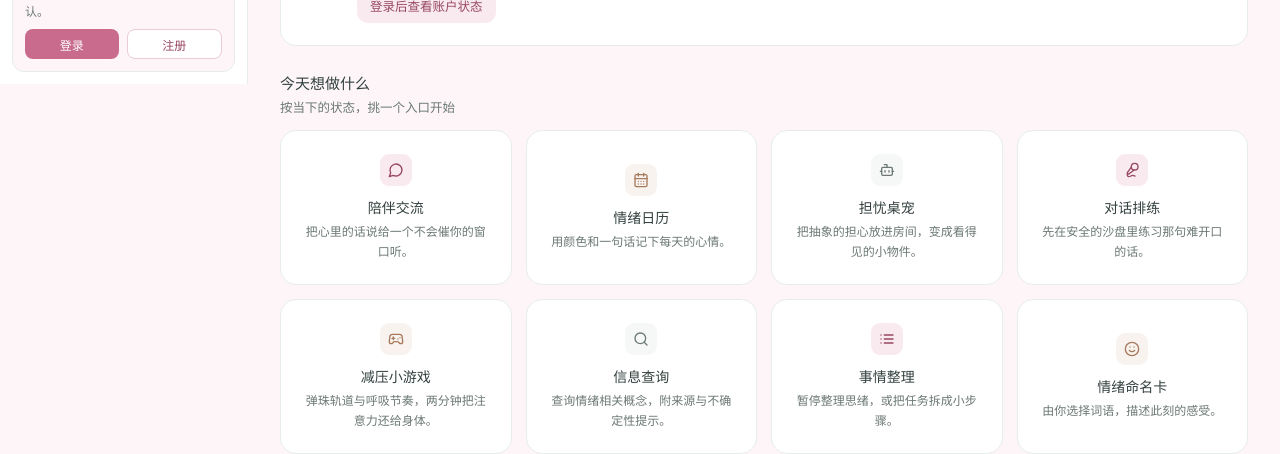
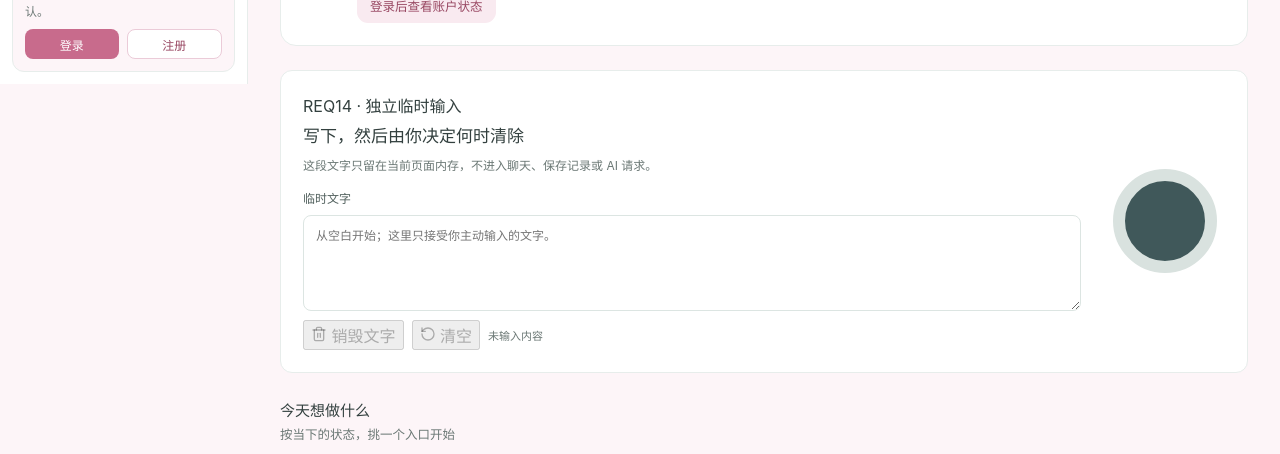
Before and after one commit to impureWine/404NOTFOUND, a React (Vite) app in the folder prototype/: page / in a window 1280 px wide. Shown: the part 716-1170 px from the top of the page. Built offline with nearby package versions, Linux system fonts and the light colour scheme; no server answers.

Commit message:
feat: expose text destruction tool on homepage

```diff
--- a/prototype/src/App.jsx
+++ b/prototype/src/App.jsx
@@ -4,6 +4,7 @@ import { AuthDialog } from './auth/AuthDialog.jsx';
 import { useAuth } from './auth/useAuth.js';
 import { HeroGuest, Link, Sidebar, SiteTopbar, ToolsSection } from './components/SiteChrome.jsx';
 import { RecordVault } from './records/RecordVault.jsx';
+import { TextDestructionTool } from './req14/TextDestructionTool.jsx';
 
 function UserHome({ profile, identityKey, onAccount, onLogout }) {
   const nickname = profile?.nickname || profile?.loginName || '已登录用户';
@@ -63,6 +64,7 @@ export default function App() {
         {authStatus === 'authenticated'
           ? <UserHome key={identityKey} identityKey={identityKey} profile={profile} onAccount={showAccount} onLogout={logout} />
           : <div className="guest-view"><HeroGuest onLogin={openAuth} /><section className="recent-card guest-recent"><div className="recent-empty-icon">◷</div><div><h3>最近陪伴记录</h3><p>登录后可访问本人当前入口的记录；当前 API 模拟模式不会展示虚构历史。</p><button type="button" className="button button-soft" onClick={() => openAuth('login')}>登录后查看账户状态</button></div></section></div>}
+        <TextDestructionTool />
         <ToolsSection />
         <section className="privacy-home-card"><ShieldCheck size={20} /><div><h3>隐私与留存说明</h3><ul><li>登录、注册与退出会调用当前配置的同源认证 API；密码不写入浏览器存储，也不进入 URL。</li><li>Cookie 由服务端设置并通过浏览器凭据通道发送；前端不读取 Cookie 原文。</li><li>陪伴、情绪记录、搜索和其他业务入口仍是演示内容，不代表已连接真实后端。</li></ul><Link href="settings.html">前往会话与隐私设置 <ChevronRight size={14} /></Link></div></section>
         <p className="demo-disclaimer"><span>ⓘ</span>账号界面仅在认证服务确认后显示私密身份信息；业务记录、AI 和搜索仍未完成真实联调。页面不提供医疗诊断、治疗建议或风险评分。</p>
--- a/prototype/src/current-home.css
+++ b/prototype/src/current-home.css
@@ -232,6 +232,20 @@ button:focus-visible, a:focus-visible { outline: 3px solid #e3a9bd; outline-offs
 .record-detail p { margin: 0; color: #6b7875; font-size: 11.5px; line-height: 1.65; }
 .record-notice { margin-top: 12px; padding: 10px 12px; border: 1px solid #ebcbd8; border-radius: 8px; background: #fff; color: #6b7875; font-size: 11.5px; line-height: 1.6; }
 .record-vault > .demo-note { margin-top: 12px; }
+.text-destruction-tool { display: grid; grid-template-columns: minmax(0, 1fr) 120px; align-items: center; gap: 24px; margin-top: 24px; padding: 22px; border: 1px solid #e7edeb; border-radius: 12px; background: #fff; }
+.text-destruction-copy { min-width: 0; display: grid; justify-items: start; gap: 9px; }
+.text-destruction-copy h2 { margin: -4px 0 0; color: #33403f; font-size: 17px; }
+.text-destruction-copy p { margin: 0; color: #6b7875; font-size: 12px; line-height: 1.65; }
+.text-destruction-copy label { margin-top: 4px; color: #52615e; font-size: 12px; font-weight: 600; }
+.text-destruction-copy textarea { width: 100%; min-height: 96px; resize: vertical; padding: 10px 12px; border: 1px solid #dce5e2; border-radius: 8px; background: #fff; color: #33403f; font: inherit; font-size: 12px; line-height: 1.65; }
+.text-destruction-copy textarea:focus-visible { outline: 3px solid #e3a9bd; outline-offset: 2px; }
+.text-destruction-actions { display: flex; align-items: center; flex-wrap: wrap; gap: 8px; }
+.text-destruction-actions > span { color: #6b7875; font-size: 11px; }
+.text-destruction-visual { width: 104px; aspect-ratio: 1; display: grid; place-items: center; justify-self: center; overflow: hidden; border: 12px solid #d9e2df; border-radius: 50%; background: #40585a; }
+.text-destruction-visual span { width: 74%; aspect-ratio: 1; border: 1px solid #d6e8df88; border-radius: 50%; opacity: 0; transform: scale(.12); }
+.text-destruction-visual[data-phase='destroyed'] span { animation: home-destroy-collapse 650ms ease-out both; }
+@keyframes home-destroy-collapse { 35% { opacity: .7; transform: scale(1); } 100% { opacity: 0; transform: scale(.15); } }
+@media (prefers-reduced-motion: reduce) { .text-destruction-visual span { animation: none !important; transition: none !important; } }
 @media (max-width: 920px) { .record-vault-grid { grid-template-columns: 1fr; } }
 @media (max-width: 520px) {
   .record-vault-heading { flex-direction: column; }
@@ -240,4 +254,6 @@ button:focus-visible, a:focus-visible { outline: 3px solid #e3a9bd; outline-offs
   .record-history-item > .button:last-of-type { grid-column: 3; }
   .record-clear-confirm { grid-column: 1 / -1; }
   .record-history-icon { width: 28px; height: 28px; }
+  .text-destruction-tool { grid-template-columns: minmax(0, 1fr); padding: 16px; }
+  .text-destruction-visual { width: 72px; justify-self: start; }
 }
--- /dev/null
+++ b/prototype/src/req14/TextDestructionTool.jsx
@@ -0,0 +1,24 @@
+import React from 'react';
+import { RotateCcw, Trash2 } from 'lucide-react';
+import { Button } from '../ui.jsx';
+import { useTextDestructionState } from './useTextDestructionState.js';
+
+export function TextDestructionTool() {
+  const { text, phase, inputRef, setBuffer, destroy, clear } = useTextDestructionState();
+
+  return <section className="text-destruction-tool" aria-labelledby="text-destruction-title">
+    <div className="text-destruction-copy">
+      <span className="eyebrow">REQ14 · 独立临时输入</span>
+      <h2 id="text-destruction-title">写下，然后由你决定何时清除</h2>
+      <p>这段文字只留在当前页面内存，不进入聊天、保存记录或 AI 请求。</p>
+      <label htmlFor="text-destruction-input">临时文字</label>
+      <textarea id="text-destruction-input" ref={inputRef} value={text} maxLength={4000} onChange={event => setBuffer(event.target.value)} placeholder="从空白开始；这里只接受你主动输入的文字。" />
+      <div className="text-destruction-actions">
+        <Button variant="danger" icon={Trash2} disabled={!text} onClick={destroy}>销毁文字</Button>
+        <Button variant="neutral" icon={RotateCcw} disabled={!text} onClick={clear}>清空</Button>
+        <span role="status">{phase === 'destroyed' ? '已从当前界面清除' : phase === 'cleared' ? '输入已清空' : phase === 'empty' ? '未输入内容' : '仅在当前页面临时显示'}</span>
+      </div>
+    </div>
+    <div className="text-destruction-visual" data-phase={phase} aria-hidden="true"><span /></div>
+  </section>;
+}
```
Also changed, not shown: 1 other file (tests, documents, lock files or other folders).
